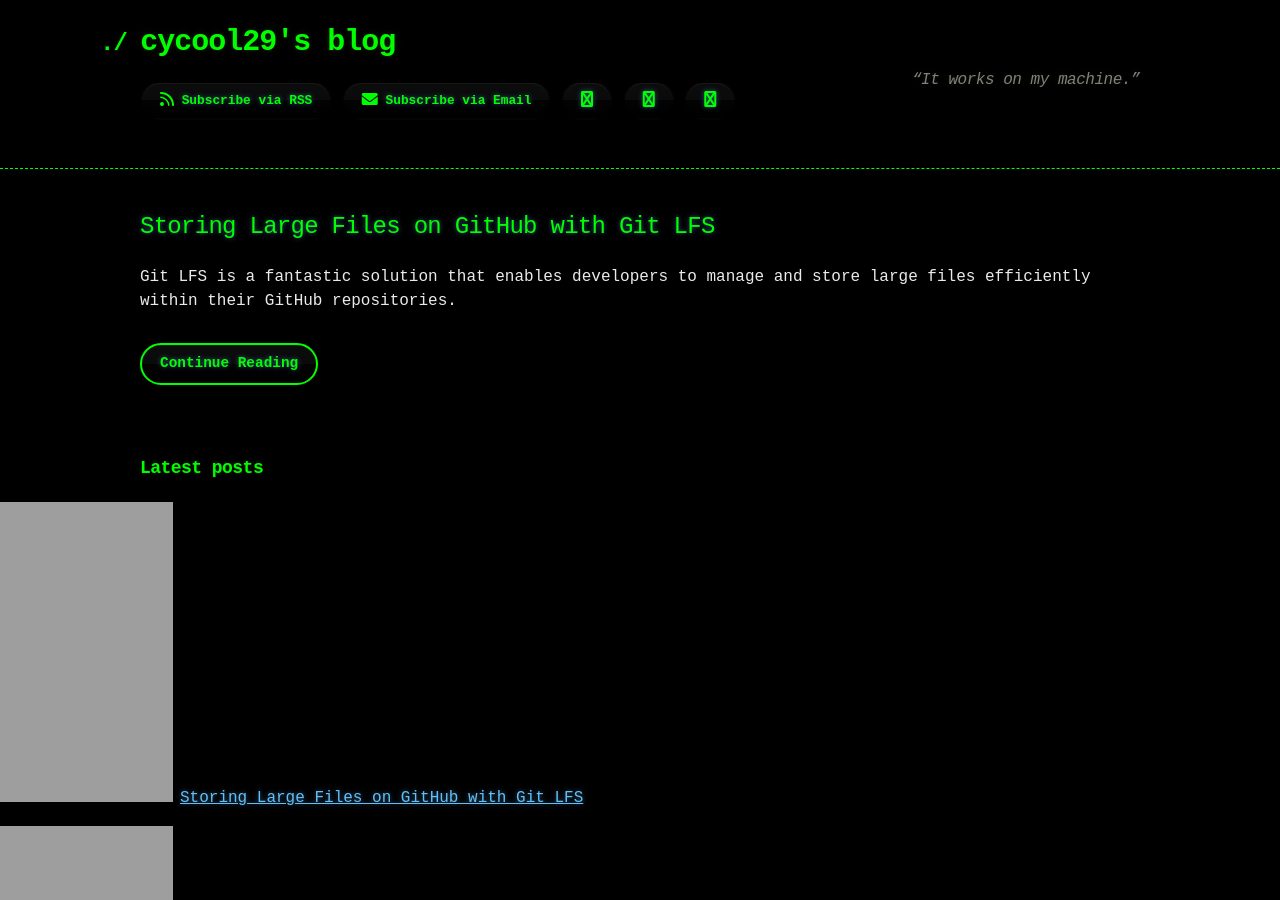
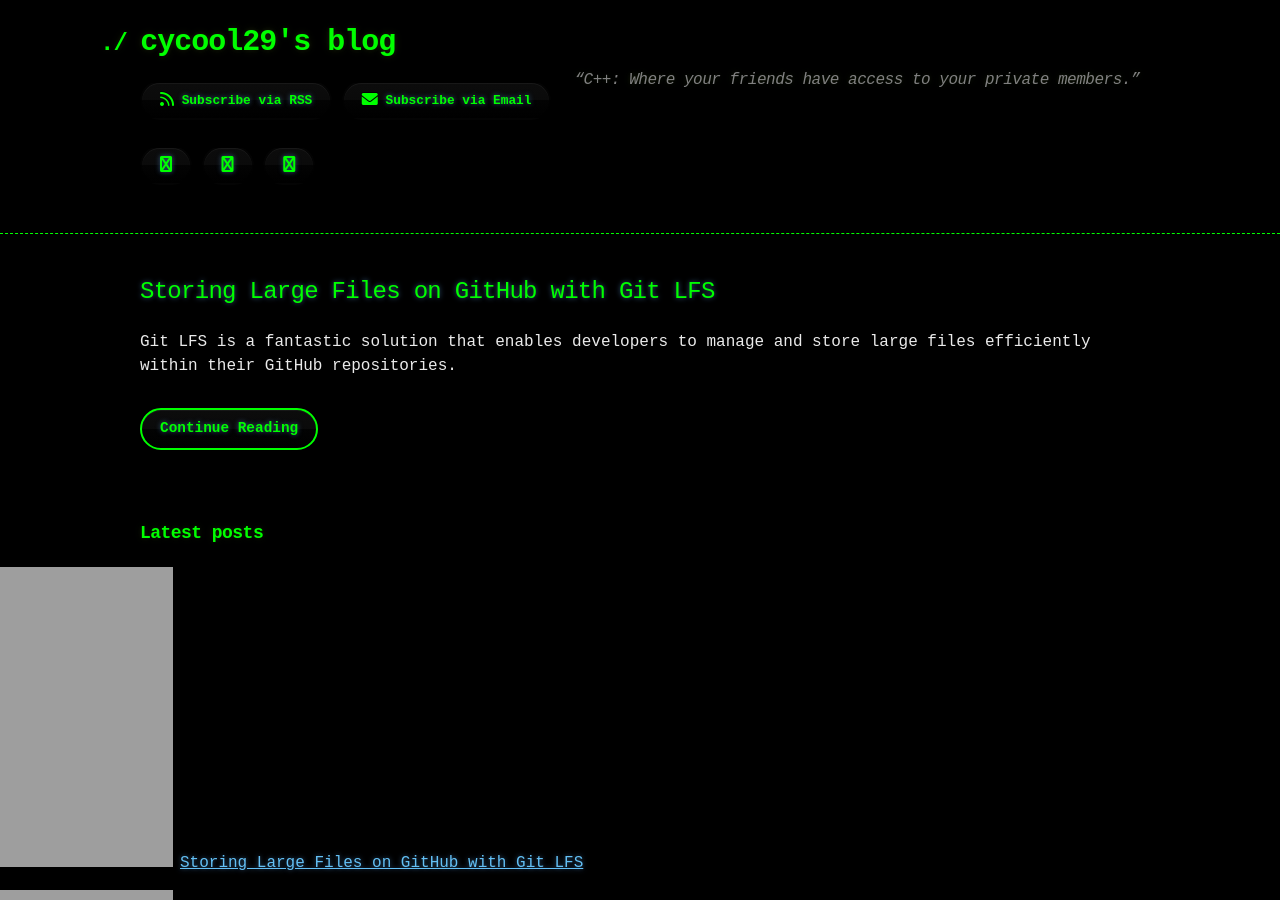
Before and after one commit to cycool29/cycool29.github.io, a Jekyll site: the page built from index.md, in a window 1280 px wide and 900 px high. Built offline with Jekyll 4.4.1, drawn with Linux system fonts in a browser that asks for light colours; a style sheet for code colours, icons or effects is not loaded.

Commit message:
Update quotes

```diff
--- a/_config.yml
+++ b/_config.yml
@@ -1,5 +1,5 @@
 title: cycool29's blog
-description: "“It works on my machine.” "
+description: "“C++: Where your friends have access to your private members.” "
 bio: A high school student. Intermediate in Python, Git, Bash. Learning JavaScript. He/Him. "
 author: cycool29
 url: https://cycool29.github.io
```
